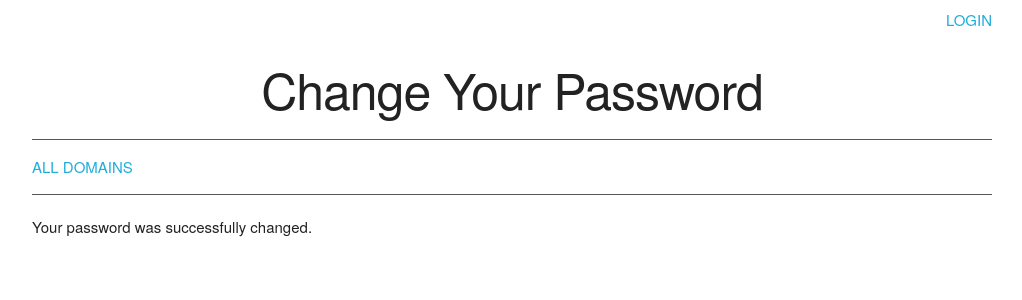
After one commit to mlavin/video-examples, a Django app: template statuspage/templates/password-change-done.html in a window 1280 px wide. The commit adds this page. Shown: the top 300 px of the page, without its empty margins (128-1150 px from the left). Run offline with Django 3.2, Linux system fonts and the light colour scheme; the template is opened without the code that fills it, so the values that code supplies are empty; some libraries are stand-ins or nearby versions.

Commit message:
Configuring password change views.

```diff
--- a/statuspage/templates/base.html
+++ b/statuspage/templates/base.html
@@ -19,7 +19,11 @@
             <nav id="user-nav" class="row">
                 <ul>
                     {% if user.is_authenticated %}
-                        <li >
+                        <li>
+                            <a href="{% url 'password_change' %}">Settings</a>
+                        </li>
+                        <li class="divider">|</li>
+                        <li>
                             <a href="{% url 'logout' %}">Logout</a>
                         </li>
                     {% else %}
--- /dev/null
+++ b/statuspage/templates/password-change-done.html
@@ -0,0 +1,5 @@
+{% extends "password-change.html" %}
+
+{% block content %}
+<p>Your password was successfully changed.</p>
+{% endblock %}
--- /dev/null
+++ b/statuspage/templates/password-change.html
@@ -0,0 +1,32 @@
+{% extends "base.html" %}
+
+{% block body-id %}password-change{% endblock %}
+
+{% block page-header %}Change Your Password{% endblock %}
+
+{% block content %}
+<section class="form-wrapper">
+    <form method="post" action="">{% csrf_token %}
+        {% if form.non_field_errors %}
+            <div class="row">
+                {{ form.non_field_errors }}
+            </div>
+        {% endif %}
+        <div class="row">
+            {{ form.old_password.errors }}
+            {{ form.old_password.label_tag }} {{ form.old_password }}
+        </div>
+        <div class="row">
+            {{ form.new_password1.errors }}
+            {{ form.new_password1.label_tag }} {{ form.new_password1 }}
+        </div>
+        <div class="row">
+            {{ form.new_password2.errors }}
+            {{ form.new_password2.label_tag }} {{ form.new_password2 }}
+        </div>
+        <div class="row">
+            <button class="button-primary">Change Password</button>
+        </div>
+    </form>
+</section>
+{% endblock %}
```
Also changed, not shown: statuspage/urls.py (+7 -3 lines).
